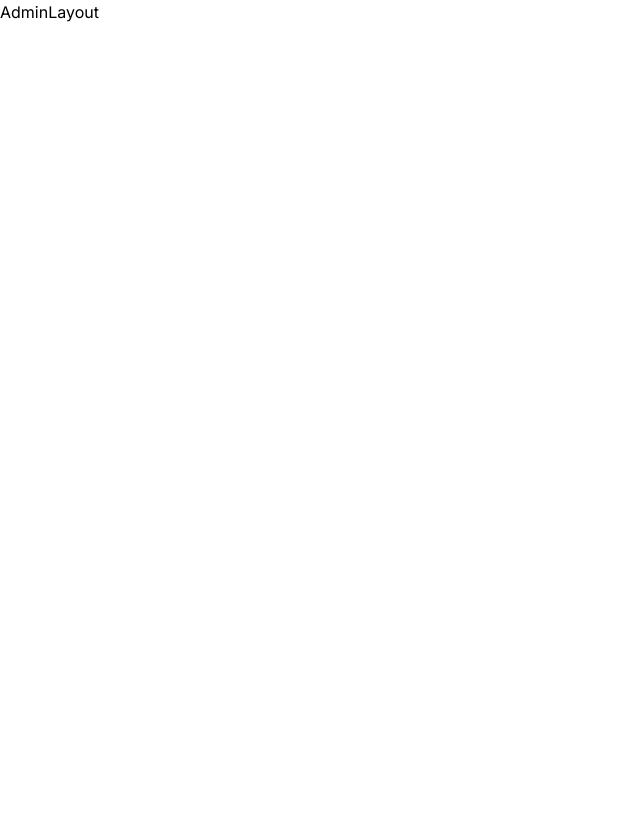
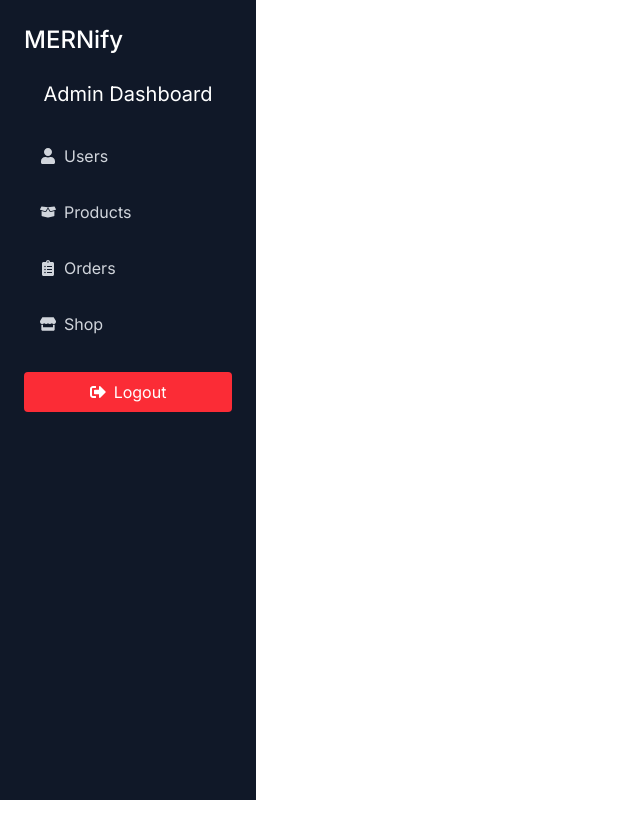
Before and after one commit to salmaelakhal/fullstack-mern-ecommerce, a React (Vite) app in the folder frontend/: page /admin in a window 1280 px wide. Shown: the top 838 px of the page, without its empty margins (0-640 px from the left). Before the commit the page ends 800 px from the top, so only its background shows below. Built offline with nearby package versions, Linux system fonts and the light colour scheme.

Commit message:
Complete SideBar Admin UI

```diff
--- a/frontend/src/components/Admin/AdminLayout.jsx
+++ b/frontend/src/components/Admin/AdminLayout.jsx
@@ -1,8 +1,47 @@
-import React from 'react'
+import React, { useState } from 'react'
+import { FaBars } from 'react-icons/fa';
+import AdminSidebar from './AdminSidebar';
+import { Outlet } from 'react-router-dom';
 
 function AdminLayout() {
+
+  const [isSidebarOpen, setIsSidebarOpen] = useState(false);
+
+  const toggleSidebar = () => {
+    setIsSidebarOpen(!isSidebarOpen);
+  }
+
+
   return (
-    <div>AdminLayout</div>
+    <div className='min-h-screen flex flex-col ms:flex-row relative'>
+      {/* Mobile Toggle Button  */}
+      <div className='flex md:hidden p-4 bg-gray-900 text-white z-20'>
+        <button onClick={toggleSidebar}>
+          <FaBars size={24} />
+        </button>
+        <h1 className="ml-4 text-xl font-medium">Admin Dashboard</h1>
+      </div>
+
+      {/* Overly for mobile sidebar  */}
+      {isSidebarOpen && (
+        <div className='fixed inset-0 bg-black bg-opacity-50 z-10 md:hidden' onClick={toggleSidebar}></div>
+      )}
+
+      {/* Sidebar  */}
+
+      <div className={`bg-gray-900 w-64 min-h-screen text-white absolute md:relative transform ${
+        isSidebarOpen ? "translate-x-0" : "-translate-x-full"
+        } transition-transform duration-300 md:translate-x-0
+        md:static md:block z-20`}
+      >
+        <AdminSidebar />
+      </div>
+
+      {/* Main Content  */}
+      <div className="flex-row p-6 overflow-auto">
+        <Outlet />
+      </div>
+    </div>
   )
 }
 
--- /dev/null
+++ b/frontend/src/components/Admin/AdminSidebar.jsx
@@ -0,0 +1,88 @@
+import React from 'react'
+import { FaBoxOpen, FaClipboardList, FaSignOutAlt, FaStore, FaUser } from 'react-icons/fa'
+import { Link, NavLink, useNavigate } from 'react-router-dom'
+
+function AdminSidebar() {
+
+    const navigate= useNavigate();
+
+    const handleLogout = () => {
+    navigate("/")
+    }
+
+
+  return (
+      <div className='p-6'>
+          <div className="mb-6">
+              <Link to="/admin" className="text-2xl font-medium">
+                  MERNify
+              </Link>
+          </div>
+          <h2 className="text-xl font-mediuù mb-6 text-center">
+            Admin Dashboard
+          </h2>
+          <nav className="flex flex-col space-y-2">
+              {/* For User  */}
+              <NavLink
+                  to="/admin/users"
+                  className={({ isActive }) =>
+                      isActive ? "bg-gray-700 text-white py-3 px-4 rounded flex items-center space-x-2"
+                          : "text-gray-300 hover:bg-gray-700 hover:text-white py-3 px-4 rounded flex items-center space-x-2"
+                  }>
+                  <FaUser />
+                  <span> Users</span>
+              </NavLink>
+
+              {/* // For products */}
+              <NavLink
+                  to="/admin/products"
+                  className={({ isActive }) =>
+                      isActive ? "bg-gray-700 text-white py-3 px-4 rounded flex items-center space-x-2"
+                          : "text-gray-300 hover:bg-gray-700 hover:text-white py-3 px-4 rounded flex items-center space-x-2"
+                  }>
+                  <FaBoxOpen/>
+                  <span> Products</span>
+              </NavLink>
+
+
+              {/* For Orders*/}
+
+              <NavLink
+                  to="/admin/orders"
+                  className={({ isActive }) =>
+                      isActive ? "bg-gray-700 text-white py-3 px-4 rounded flex items-center space-x-2"
+                          : "text-gray-300 hover:bg-gray-700 hover:text-white py-3 px-4 rounded flex items-center space-x-2"
+                  }>
+                  <FaClipboardList />
+                  <span>Orders</span>
+              </NavLink>
+
+              {/* For Shop*/}
+
+              <NavLink
+                  to="/"
+                  className={({ isActive }) =>
+                      isActive ? "bg-gray-700 text-white py-3 px-4 rounded flex items-center space-x-2"
+                          : "text-gray-300 hover:bg-gray-700 hover:text-white py-3 px-4 rounded flex items-center space-x-2"
+                  }>
+                  <FaStore />
+                  <span>Shop</span>
+              </NavLink>
+          </nav>
+
+          <div className="mt-6">
+            <button
+            onClick= {handleLogout}
+                  className="w-full bg-red-500 hover:bg-red-600 text-white py-2 px-4 rounded flex items-center
+                  justify-center space-x-2"
+              >
+                  <FaSignOutAlt />
+                  <span>Logout</span>
+            </button>
+
+          </div>
+    </div>
+  )
+}
+
+export default AdminSidebar
```
